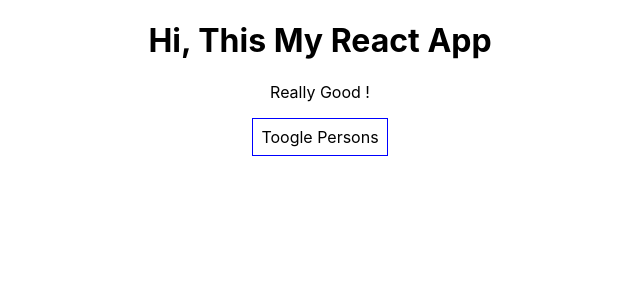
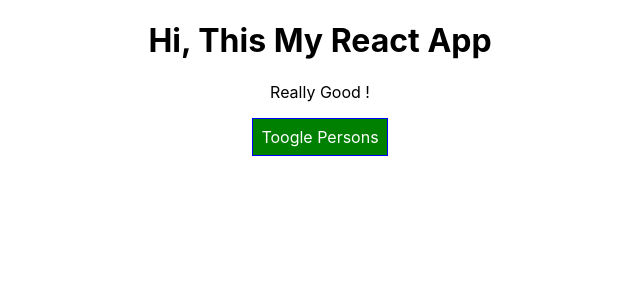
Before and after one commit to iqbalreact/react-props, a React (Create React App) app: page / in a window 1280 px wide. Shown: the top 300 px of the page, without its empty margins (320-960 px from the left). Built offline with nearby package versions, Linux system fonts and the light colour scheme.

Commit message:
styling with radium

```diff
--- a/package.json
+++ b/package.json
@@ -6,6 +6,7 @@
     "@testing-library/jest-dom": "^4.2.4",
     "@testing-library/react": "^9.5.0",
     "@testing-library/user-event": "^7.2.1",
+    "radium": "^0.26.0",
     "react": "^16.13.1",
     "react-dom": "^16.13.1",
     "react-scripts": "3.4.1"
--- a/src/App.css
+++ b/src/App.css
@@ -28,6 +28,14 @@
   color: #61dafb;
 }
 
+.red {
+  color: red;
+}
+
+.bold {
+  font-weight: bold;
+}
+
 @keyframes App-logo-spin {
   from {
     transform: rotate(0deg);
--- a/src/App.js
+++ b/src/App.js
@@ -1,6 +1,7 @@
 import React from 'react';
 // import logo from './logo.svg';
 import './App.css';
+import Radium from 'radium';
 import Person from './Person/Person';
 
 
@@ -67,11 +68,16 @@ class App extends React.Component {
 
   render () {
     const style = {
-      backgroundColor : 'white',
+      backgroundColor : 'green',
+      color : 'white',
       font : 'inherit',
       border: '1px solid blue',
       padding: '8px',
-      cursor: 'pointer'
+      cursor: 'pointer',
+      ':hover': {
+        backgroundColor : 'lightgreen',
+        color : 'black'
+      }
     };
 
 
@@ -92,12 +98,25 @@ class App extends React.Component {
         </div>
       );
 
+      style.backgroundColor = 'red';
+      style[':hover'] = {
+        backgroundColor : 'salmon',
+        color : 'black'
+      }
+    }
+
+    const classes = [];
+    if(this.state.persons.length <= 2) {
+      classes.push('red'); //clasess = ['red']
+    }
+    if(this.state.persons.length <=1) {
+      classes.push('bold'); //clasess = ['red','bold']
     }
 
     return (
       <div className ="App">
         <h1>Hi, This My React App</h1>
-        <p>Really Good !</p>
+        <p className={classes.join(' ')}>Really Good !</p>
         <button
         style={style}
         onClick={this.togglePersnonalHandler}>Toogle Persons</button>
@@ -108,4 +127,4 @@ class App extends React.Component {
 }
 
 
-export default App;
+export default Radium(App);
--- a/src/Person/Person.js
+++ b/src/Person/Person.js
@@ -1,5 +1,6 @@
 import React from 'react';
 import './Person.css';
+import Radium from 'radium';
 
 const person = (props) => {
     return (
@@ -11,4 +12,4 @@ const person = (props) => {
     )
 }
 
-export default person;
+export default Radium(person);
```
Also changed, not shown: 1 other file (tests, documents, lock files or other folders).
